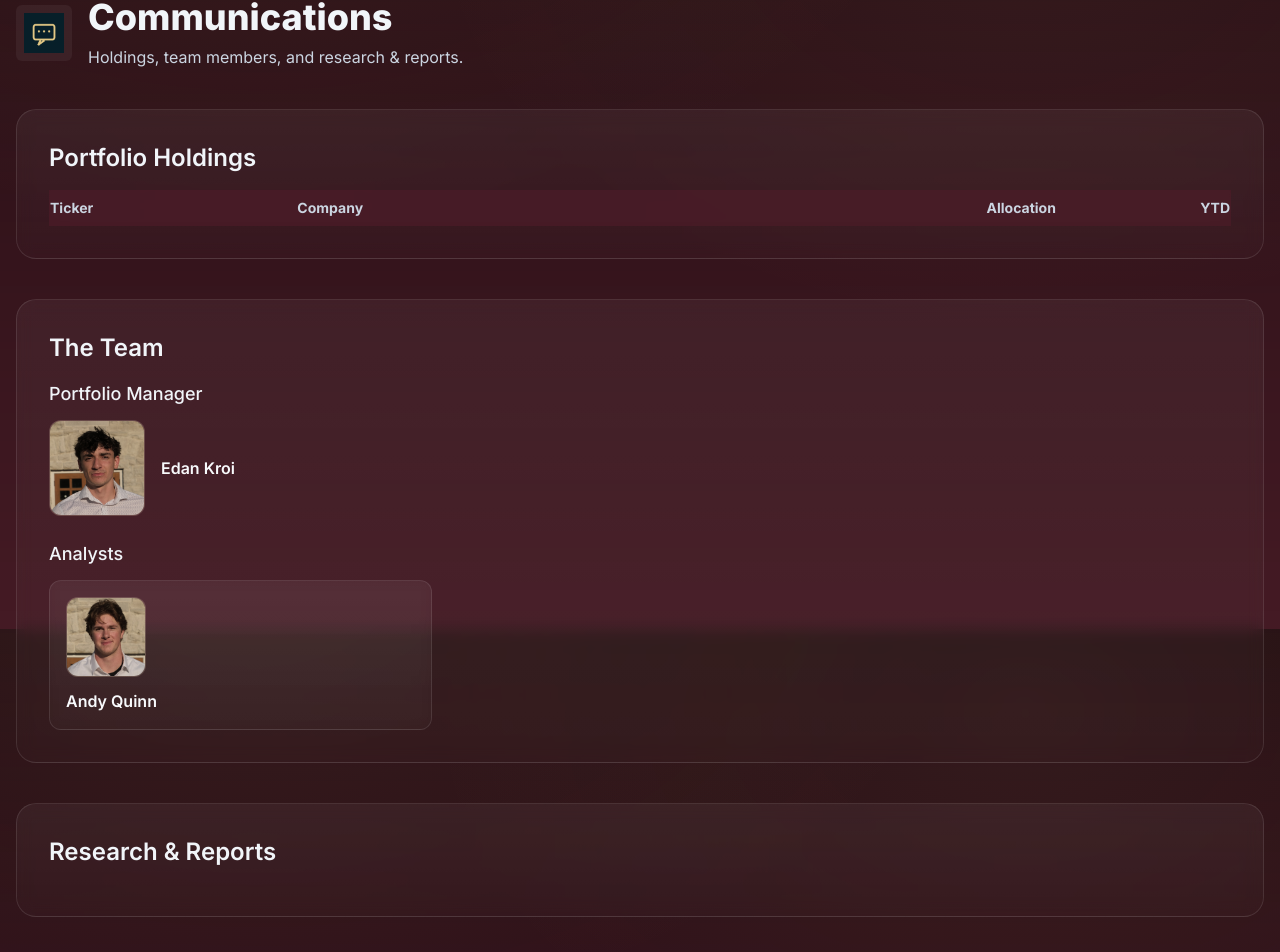
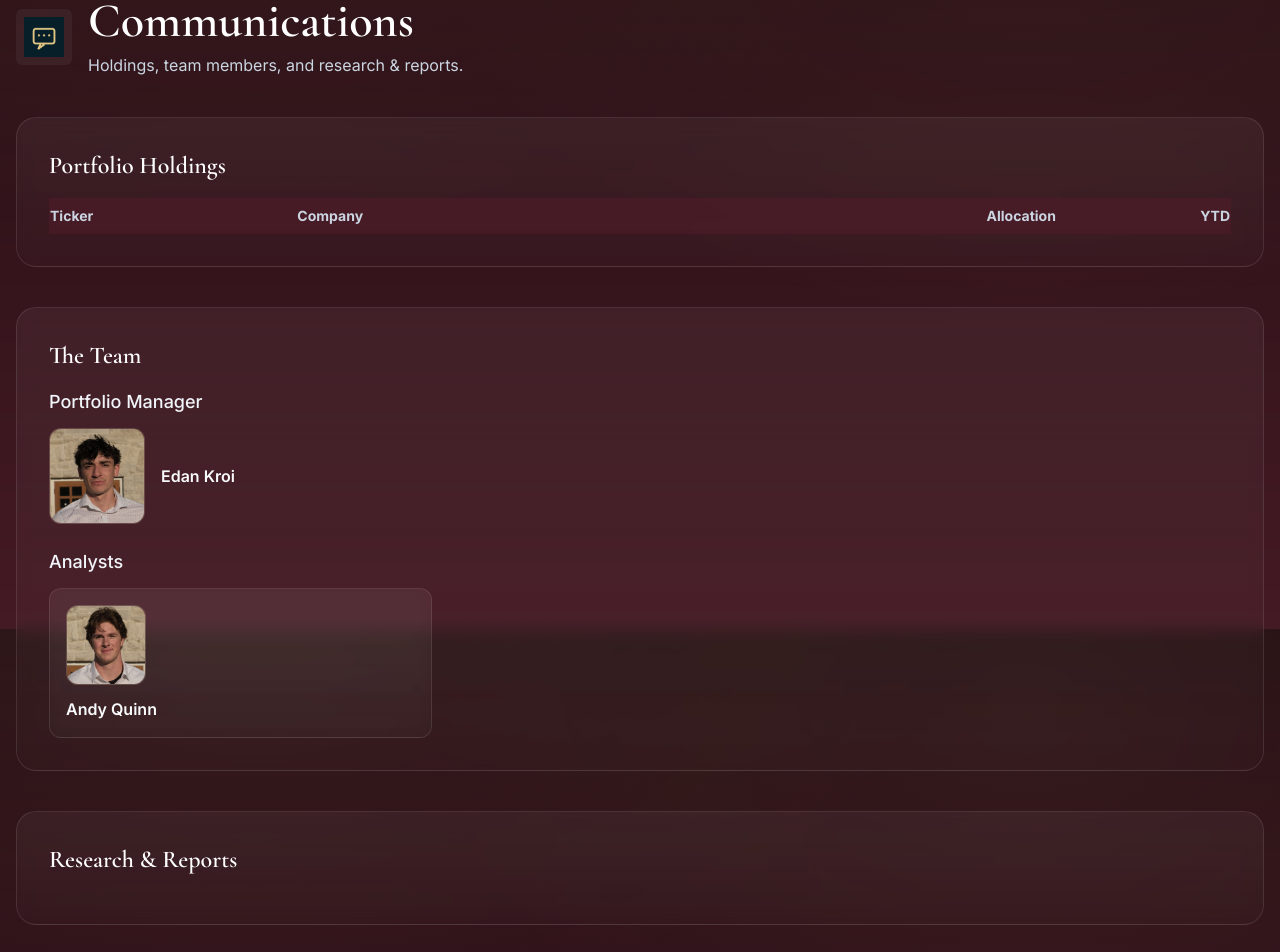
Before and after one commit to nikhil-naran/qhf-site, a React (Vite) app: page /teams/communications in a window 1280 px wide. Shown: the part 171-1123 px from the top of the page. Built offline with nearby package versions, Linux system fonts and the light colour scheme.

Commit message:
Use serif font on all page headings to match home page style
Add font-serif (Cormorant Garamond) to headings on TeamsHub,
EventsPage, ResearchPage, and TeamPage for consistency.

Co-Authored-By: Claude Opus 4.6 <noreply@anthropic.com>

```diff
--- a/src/components/EventsPage.jsx
+++ b/src/components/EventsPage.jsx
@@ -72,7 +72,7 @@ export default function EventsPage() {
                             <p className="inline-flex items-center gap-2 rounded-full border border-white/10 bg-white/5 px-4 py-1 text-xs font-semibold uppercase tracking-[0.25em] text-goldB">
                                 Events
                             </p>
-                            <h1 className="mt-4 text-3xl font-bold tracking-tight text-slate-50 sm:text-4xl lg:text-5xl">
+                            <h1 className="mt-4 font-serif text-4xl font-semibold text-white sm:text-5xl">
                                 Upcoming Events
                             </h1>
                             <p className="mt-4 max-w-2xl text-sm leading-relaxed text-slate-200/90 sm:text-base">
@@ -167,7 +167,7 @@ function SpeakerEventCard({ event }) {
 
                 {/* Content Column */}
                 <div className="p-6 lg:p-8 flex flex-col">
-                    <h2 className="text-2xl lg:text-3xl font-bold text-slate-50">{event.title}</h2>
+                    <h2 className="font-serif text-2xl lg:text-3xl font-semibold text-white">{event.title}</h2>
 
                     {/* Meta Info */}
                     <div className="mt-4 flex flex-wrap gap-4 text-sm">
@@ -237,7 +237,7 @@ function TutorialEventCard({ event }) {
 
                 {/* Content Column */}
                 <div className="p-6 lg:p-8 flex flex-col order-1 lg:order-2">
-                    <h2 className="text-2xl lg:text-3xl font-bold text-slate-50">{event.title}</h2>
+                    <h2 className="font-serif text-2xl lg:text-3xl font-semibold text-white">{event.title}</h2>
 
                     {/* Meta Info */}
                     <div className="mt-4 flex flex-wrap gap-4 text-sm">
--- a/src/components/ResearchPage.jsx
+++ b/src/components/ResearchPage.jsx
@@ -42,7 +42,7 @@ export default function ResearchPage() {
                             <p className="inline-flex items-center gap-2 rounded-full border border-white/10 bg-white/5 px-4 py-1 text-xs font-semibold uppercase tracking-[0.25em] text-goldB">
                                 Research & Performance
                             </p>
-                            <h1 className="mt-4 text-3xl font-bold tracking-tight text-slate-50 sm:text-4xl lg:text-5xl">
+                            <h1 className="mt-4 font-serif text-4xl font-semibold text-white sm:text-5xl">
                                 Insights from the Fund
                             </h1>
                             <p className="mt-4 max-w-2xl text-sm leading-relaxed text-slate-200/90 sm:text-base">
--- a/src/components/TeamPage.jsx
+++ b/src/components/TeamPage.jsx
@@ -49,7 +49,7 @@ export default function TeamPage() {
             />
           )}
           <div>
-            <h1 className="text-3xl font-extrabold sm:text-4xl">{team.name}</h1>
+            <h1 className="font-serif text-4xl font-semibold text-white sm:text-5xl">{team.name}</h1>
             <p className="mt-2 text-sm text-slate-300 sm:text-base">Holdings, team members, and research &amp; reports.</p>
           </div>
         </header>
@@ -57,7 +57,7 @@ export default function TeamPage() {
         {/* A) Team Portfolio Holdings: hidden for teams that list `members` (e.g., Marketing, Macro) */}
         {!(team.members && team.members.length) && (
           <section className="glass rounded-2xl border border-white/10 p-6 sm:p-8">
-            <h2 className="text-2xl font-semibold">Portfolio Holdings</h2>
+            <h2 className="font-serif text-2xl font-semibold text-white">Portfolio Holdings</h2>
             <div className="mt-4 space-y-3 sm:hidden">
               {team.holdings.map((r) => (
                 <div key={r.ticker} className="glass rounded-xl border border-white/10 p-4">
@@ -106,7 +106,7 @@ export default function TeamPage() {
 
         {/* B) The Team */}
         <section className="glass rounded-2xl border border-white/10 p-6 sm:p-8">
-          <h2 className="text-2xl font-semibold">The Team</h2>
+          <h2 className="font-serif text-2xl font-semibold text-white">The Team</h2>
           <div className="mt-4">
             {(() => {
               // Do not show a Portfolio Manager block for teams that explicitly list `members`.
@@ -170,7 +170,7 @@ export default function TeamPage() {
 
         {/* C) Research & Reports */}
         <section className="glass rounded-2xl border border-white/10 p-6 sm:p-8">
-          <h2 className="text-2xl font-semibold">Research &amp; Reports</h2>
+          <h2 className="font-serif text-2xl font-semibold text-white">Research &amp; Reports</h2>
           <ul className="mt-4 space-y-2">
             {team.reports.map((r, i) => (
               <li key={i}>
--- a/src/components/TeamsHub.jsx
+++ b/src/components/TeamsHub.jsx
@@ -39,7 +39,7 @@ export default function TeamsHub(){
           <div className="relative z-10 grid gap-10 lg:grid-cols-[minmax(0,1fr)_auto] lg:items-center">
             <header>
               <p className="inline-flex items-center gap-2 rounded-full border border-white/10 bg-white/5 px-4 py-1 text-xs font-semibold uppercase tracking-[0.25em] text-goldB">Our Teams</p>
-              <h1 className="mt-4 text-3xl font-bold tracking-tight text-slate-50 sm:text-4xl lg:text-5xl">Specialized pods. Long-term conviction.</h1>
+              <h1 className="mt-4 font-serif text-4xl font-semibold text-white sm:text-5xl">Specialized pods. Long-term conviction.</h1>
               <p className="mt-4 max-w-2xl text-sm leading-relaxed text-slate-200/90 sm:text-base">Every sector pod inside QHF runs a focused research mandate, publishes investment theses, and manages capital with a risk-aware mindset. Explore the pods to see the people, holdings, and reports driving our edge.</p>
             </header>
             {metrics.length > 0 && (
```
